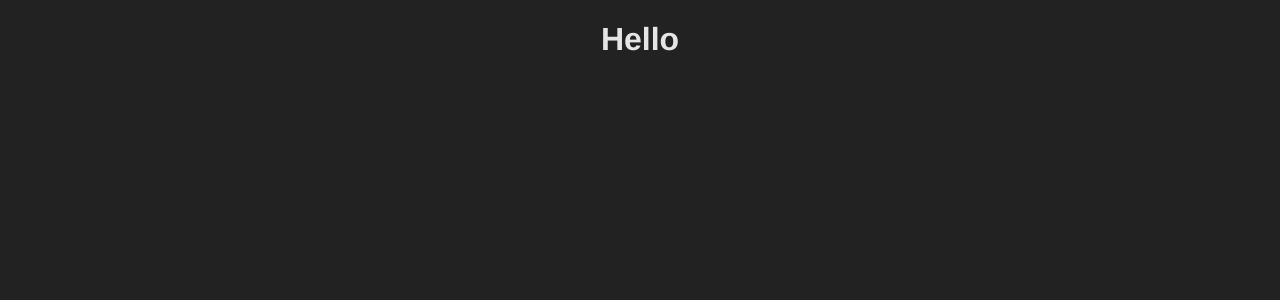
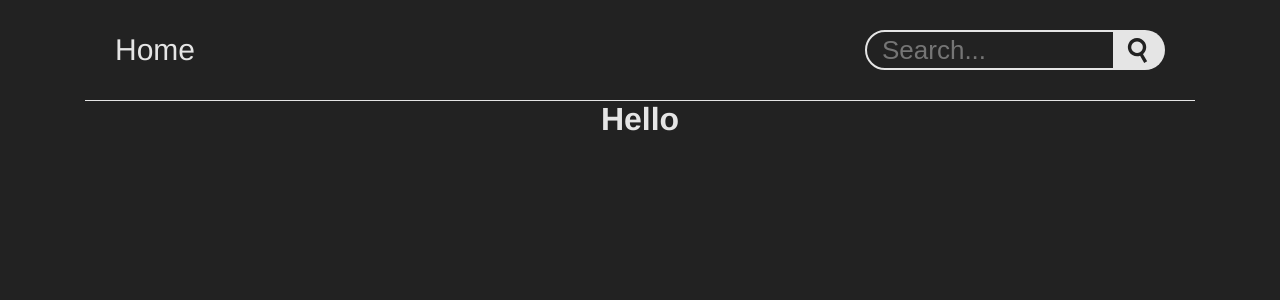
Before and after one commit to StMelik/vue-pokemon-lib, a Vue app: page / in a window 1280 px wide. Shown: the top 300 px of the page. Built offline with nearby package versions, Linux system fonts and the light colour scheme.

Commit message:
feat: верстка хедера

```diff
--- a/src/components/App.vue
+++ b/src/components/App.vue
@@ -1,11 +1,54 @@
 <template>
-  <h1>Hello</h1>
+  <div class="container">
+    <MainHeader />
+    <h1>Hello</h1>
+  </div>
 </template>
 
+<script>
+import MainHeader from './Header.vue'
+
+export default {
+  name: 'App',
+  components: {
+    MainHeader
+  }
+}
+</script>
+
 <style>
+* {
+  box-sizing: border-box;
+  padding: 0;
+  margin: 0;
+}
+
 body {
   color: #E5E5E5;
   background-color: #222222;
+}
+
+ul {
+  list-style: none;
+}
+
+a {
+  color: inherit;
+  text-decoration: none;
+  transition: opacity .3s;
+}
+
+button {
+  border: none;
+  color: inherit;
+  background-color: transparent;
+  cursor: pointer;
+  transition: opacity .3s;
+}
+
+a:hover,
+button:hover {
+  opacity: .5;
 }
 
 #app {
@@ -14,4 +57,10 @@ body {
   -moz-osx-font-smoothing: grayscale;
   text-align: center;
 }
+
+.container {
+  max-width: 1140px;
+  margin: 0 auto;
+  padding: 0 15px;
+}
 </style>
--- /dev/null
+++ b/src/components/Header.vue
@@ -0,0 +1,69 @@
+<template>
+    <header class="header">
+        <nav class="header__nav nav-header">
+            <ul class="nav-header__list">
+                <li>
+                    <router-link class="nav-header__link" to="/">Home</router-link>
+                </li>
+            </ul>
+        </nav>
+
+        <form class="header__search search-header">
+            <input class="search-header__input" type="text" placeholder="Search...">
+            <button class="search-header__button"></button>
+        </form>
+
+    </header>
+</template>
+
+<script>
+export default {
+    name: 'main-header'
+}
+</script>
+
+<style>
+.header {
+    display: flex;
+    justify-content: space-between;
+    align-items: center;
+    column-gap: 50px;
+    padding: 30px;
+    border-bottom: 1px solid #E5E5E5;
+}
+
+.nav-header__list {
+    display: flex;
+    column-gap: 35px;
+}
+
+.nav-header__link {
+    font-size: 30px;
+}
+
+.search-header {
+    display: flex;
+}
+
+.search-header__input {
+    padding: 5px 15px;
+    border: 2px solid #E5E5E5;
+    border-radius: 20px 0 0 20px;
+    background-color: transparent;
+    color: inherit;
+    font-size: 26px;
+    max-width: 250px;
+    height: 40px;
+}
+
+.search-header__button {
+    width: 50px;
+    height: 40px;
+    border-radius: 0 20px 20px 0;
+    background-color: #E5E5E5;
+    background-image: url('../assets/icons/search-icon.svg');
+    background-repeat: no-repeat;
+    background-position: 40% center;
+    background-size: 25px 25px;
+}
+</style>
```
Also changed, not shown: src/assets/icons/search-icon.svg (added).
